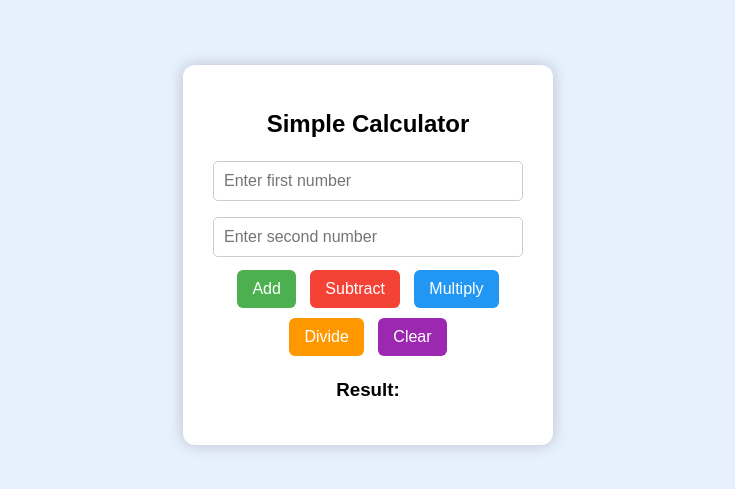
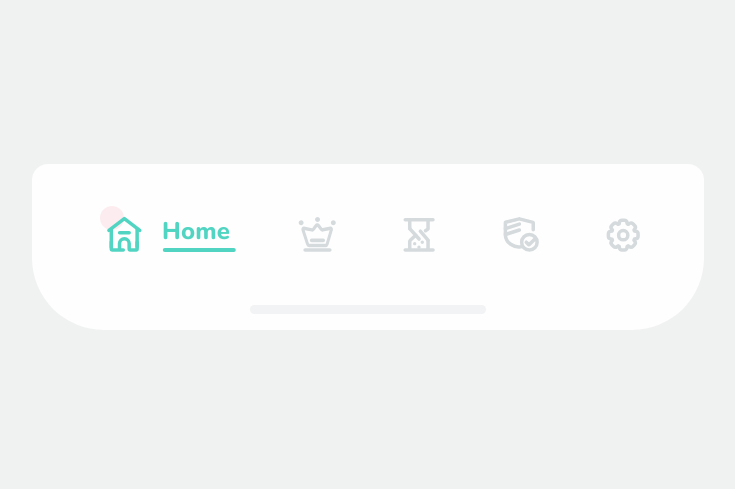
Before and after one commit to shivamdwivedi2408/my-first-responsive-project, a plain HTML site: page index.html in a window 1280 px wide. Shown: the part 153-642 px from the top of the page, without its empty margins (272-1007 px from the left). Drawn offline with nearby package versions, Linux system fonts and the light colour scheme.

Commit message:
Add files via upload

```diff
--- a/index.html
+++ b/index.html
@@ -1,113 +1,129 @@
 <!DOCTYPE html>
 <html lang="en">
 <head>
-  <meta charset="UTF-8">
-  <title>User Defined Calculator</title>
-  <style>
-    body {
-      font-family: Arial;
-      background: #e7f0fd;
-      display: flex;
-      justify-content: center;
-      align-items: center;
-      height: 100vh;
-    }
-    .calc-box {
-      background: #fff;
-      padding: 25px;
-      border-radius: 12px;
-      box-shadow: 0 0 15px rgba(0,0,0,0.2);
-      width: 320px;
-      text-align: center;
-    }
-    input {
-      width: 90%;
-      padding: 10px;
-      margin: 8px 0;
-      font-size: 16px;
-      border-radius: 5px;
-      border: 1px solid #ccc;
-    }
-    button {
-      padding: 10px 15px;
-      margin: 5px;
-      font-size: 16px;
-      border: none;
-      border-radius: 6px;
-      cursor: pointer;
-    }
-    .add { background: #4caf50; color: white; }
-    .sub { background: #f44336; color: white; }
-    .mul { background: #2196f3; color: white; }
-    .div { background: #ff9800; color: white; }
-    .clear { background: #9c27b0; color: white; }
-    h2 { margin-bottom: 15px; }
-  </style>
+    <meta charset="UTF-8">
+    <meta name="viewport" content="width=device-width, initial-scale=1.0">
+    <title>Document</title>
+    <link rel="stylesheet" href="styles.css">
 </head>
 <body>
-  <div class="calc-box">
-    <h2>Simple Calculator</h2>
-    <input type="number" id="num1" placeholder="Enter first number"><br>
-    <input type="number" id="num2" placeholder="Enter second number"><br>
+    <menu class="menu">
 
-    <!-- Operation Buttons -->
-    <div>
-      <button class="add" onclick="performOperation('add')">Add</button>
-      <button class="sub" onclick="performOperation('sub')">Subtract</button>
-      <button class="mul" onclick="performOperation('mul')">Multiply</button>
-      <button class="div" onclick="performOperation('div')">Divide</button>
-      <button class="clear" onclick="clearFields()">Clear</button>
-    </div>
+        <button class="menu__item active">
+            <div class="menu__icon" >
 
-    <h3 id="result">Result: </h3>
-  </div>
+                <svg class="icon" xmlns="http://www.w3.org/2000/svg" viewBox="0 0 179.1 145" >
 
-  <script>
-    // ----- User defined functions -----
-    function add(a, b) {
-      return a + b;
-    }
+                    <g id="home-anm">
+                        <path stroke-linejoin="round"  stroke-linecap="round" d="M70.5,80.1h40.7"/>
+                        <path d="M35,64v80"/>
+                        <path d="M145.1,143V63"/>
+                        <path stroke-linecap="round" stroke-linejoin="round" d="M24.9,70l65.7-50.7L156.3,70"/>
+                    </g>
 
-    function subtract(a, b) {
-      return a - b;
-    }
+                    <path stroke-linejoin="round" d="M145.1,117.6v33.1c0,1.5-1.2,2.8-2.8,2.8h-28.4c-1.5,0-2.8-1.2-2.8-2.8V126c0-11.3-9.2-20.5-20.5-20.5l0,0
+                    c-11.3,0-20.5,9.2-20.5,20.5v27.5h16H37.8c-1.5,0-2.8-1.2-2.8-2.8v-34.2"/>
 
-    function multiply(a, b) {
-      return a * b;
-    }
+                </svg>
 
-    function divide(a, b) {
-      if (b === 0) return "Error! Division by zero.";
-      return a / b;
-    }
+            </div>
+            <strong class="menu__text active">home</strong>
+        </button>
 
-    // Main operation function
-    function performOperation(type) {
-      let n1 = parseFloat(document.getElementById("num1").value);
-      let n2 = parseFloat(document.getElementById("num2").value);
-      let result;
+        <button class="menu__item">
+            <div class="menu__icon" >
 
-      if (isNaN(n1) || isNaN(n2)) {
-        document.getElementById("result").innerText = "Please enter valid numbers!";
-        return;
-      }
+                <svg class="icon" xmlns="http://www.w3.org/2000/svg" viewBox="0 0 179.1 145">
 
-      // Call respective user-defined function
-      if (type === 'add') result = add(n1, n2);
-      else if (type === 'sub') result = subtract(n1, n2);
-      else if (type === 'mul') result = multiply(n1, n2);
-      else if (type === 'div') result = divide(n1, n2);
-      else result = "Invalid operation";
+                    <g id="strategy-anm" >
+                        <path d="M84.1,50.4L72,64.7c-2,2.4-5.2,3.5-8.3,3l-40.1-6.8c-3.2-0.6-5.8,2.4-4.8,5.5L42,127.9c1.2,3.6,4.6,6.1,8.4,6.1
+                        h81.6c3.9,0,7.3-2.6,8.5-6.3l21.5-61.4c0.9-3-1.7-6-4.9-5.4l-38.3,6.7c-3,0.6-6.2-0.5-8.2-2.8L97.4,50.2
+                        C93.8,46.3,87.6,46.3,84.1,50.4z"/>
+                    </g>
+                    <path stroke-linecap="round" d="M38.8,153.5h105.5"/>
+                    <path stroke-linecap="round" d="M66.8,112.5h49.5"/>
+                    <path id="strategy-cir1" stroke-width="0" fill="currentColor" d="M32.4,37.5c0,5.8-4.7,10.5-10.5,10.5s-10.5-4.7-10.5-10.5S16.1,27,21.9,27S32.4,31.7,32.4,37.5z"/>
+                    <path id="strategy-cir2" stroke-width="0" fill="currentColor" d="M102.3,23.5c0,5.8-4.7,10.5-10.5,10.5s-10.5-4.7-10.5-10.5S86,13,91.8,13S102.3,17.7,102.3,23.5z"/>
+                    <path id="strategy-cir3" stroke-width="0" fill="currentColor" d="M169.6,37.5c0,5.8-4.7,10.5-10.5,10.5s-10.5-4.7-10.5-10.5S153.3,27,159.1,27S169.6,31.7,169.6,37.5z"/>
 
-      document.getElementById("result").innerText = "Result: " + result;
-    }
+                </svg>
 
-    // Clear all input fields and result
-    function clearFields() {
-      document.getElementById("num1").value = "";
-      document.getElementById("num2").value = "";
-      document.getElementById("result").innerText = "Result:";
-    }
-  </script>
+            </div>
+            <strong class="menu__text">strategy</strong>
+        </button>
+
+        <button class="menu__item">
+            <div class="menu__icon" >
+
+                <svg class="icon"  xmlns="http://www.w3.org/2000/svg" viewBox="0 0 179.1 145" >
+
+                    <g id="period-cir">
+                        <path fill="currentColor" stroke-width="0" d="M96.5,141.7c0,3.9-3.1,7-7,7s-7-3.1-7-7s3.1-7,7-7C93.4,134.6,96.5,137.8,96.5,141.7z"/>
+                        <path fill="currentColor" stroke-width="0" d="M78.2,126.7c0,3.9-3.1,7-7,7s-7-3.1-7-7c0-3.9,3.1-7,7-7S78.2,122.8,78.2,126.7z"/>
+                        <path fill="currentColor" stroke-width="0" d="M110.6,120.5c0,3.9-3.1,7-7,7s-7-3.1-7-7s3.1-7,7-7S110.6,116.6,110.6,120.5z"/>
+
+                    </g>
+                    <g id="period-anm">
+                        <path stroke-linecap="round" d="M30.8,24.7h118.3 M117.3,71.2l9.7-6.7c0.7-0.4,1.1-1.1,1.1-1.9V24.7H50v37.8"/>
+                        <path stroke-linecap="round" d="M149.4,153.3H30.6 M75.5,90.7l-23.1,21.2c-1.6,1.4-2.4,3.4-2.4,5.6v35.9h78.1V113"/>
+                        <g id="period-line">
+                            <path stroke-linecap="round" d="M50,62.5l40,44.2"/>
+                            <path stroke-linecap="round" d="M128.1,111.7L95.2,73.4"/>
+                        </g>
+                    </g>
+
+                </svg>
+
+            </div>
+            <strong class="menu__text">period</strong>
+        </button>
+
+        <button class="menu__item">
+            <div class="menu__icon" >
+
+                <svg class="icon" xmlns="http://www.w3.org/2000/svg" viewBox="0 0 179.1 145" >
+
+                    <path stroke-linecap="round" d="M94,139c-4.8,1.3-8.8,1.7-11.4,1.8c0,0-18.3,1.1-36.9-11.6c-1.9-1.3-4.7-3.2-7.8-6.2c-1.7-1.6-2.9-2.9-3.4-3.6
+                    c0,0-3.6-4.2-6.1-8.6c-4.6-8.4-5.4-18.9-5.5-21l0,0V75.5v-39c0-0.7,0.5-1.3,1.2-1.5l58-14.2c0.2-0.1,0.5-0.1,0.7,0l57.9,14.7
+                    c0.7,0.2,1.1,0.8,1.1,1.5v29.7"/>
+                    <path id="security-cir" stroke-linecap="round" d="M158.3,120.7c0,18.3-14.8,33.1-33.1,33.1s-33-14.8-33-33.1s14.8-33.1,33.1-33.1S158.3,102.4,158.3,120.7z"/>
+                    <g id="security-strok">
+                        <path stroke-linecap="round" d="M151.1,104.5l-25,25c-1.3,1.3-3.5,1.3-4.9,0l-9.1-9.1"/>
+                        <path stroke-linecap="round" d="M82.6,43L23.1,62.3"/>
+                        <path stroke-linecap="round" d="M82.6,68.4L23.1,87.6"/>
+                    </g>
+
+                </svg>
+
+            </div>
+            <strong class="menu__text">security</strong>
+        </button>
+
+        <button class="menu__item">
+            <div class="menu__icon" >
+
+                <svg class="icon" xmlns="http://www.w3.org/2000/svg" viewBox="0 0 179.1 145" >
+
+                    <circle cx="90.5" cy="90.2" r="19.7"/>
+                    <g id="settings-anm" >
+                        <path stroke-linejoin="round" d="M144.7,73.8l-6.2-1c-0.6-1.5-1.2-3-1.9-4.5l3.6-5.1c3.2-4.4,2.7-10.5-1.2-14.3l-7.4-7.4
+                        c-2.1-2.1-4.9-3.3-7.8-3.3c-2.3,0-4.5,0.7-6.4,2.1l-5.1,3.6c-1.6-0.7-3.2-1.4-4.8-2l-1-6.1c-0.9-5.4-5.5-9.3-10.9-9.3H85.1
+                        c-5.4,0-10,3.9-10.9,9.2L73.1,42c-1.5,0.6-3,1.2-4.5,1.9l-5-3.6c-1.9-1.4-4.1-2.1-6.5-2.1c-3,0-5.8,1.2-7.8,3.3l-7.4,7.4
+                        c-3.8,3.8-4.3,9.8-1.2,14.3l3.7,5.2c-0.7,1.5-1.3,3-1.8,4.5l-6.1,1c-5.4,0.9-9.3,5.5-9.3,10.9v10.5c0,5.4,3.9,10,9.2,10.9l6.3,1.1
+                        c0.6,1.5,1.2,3,1.9,4.5l-3.6,5c-3.2,4.4-2.7,10.5,1.2,14.3l7.4,7.4c2.1,2.1,4.9,3.3,7.8,3.3c2.3,0,4.5-0.7,6.4-2.1L69,136
+                        c1.4,0.6,2.8,1.2,4.2,1.7l1,6.2c0.9,5.4,5.5,9.3,10.9,9.3h10.5c5.4,0,10-3.9,10.9-9.2l1-6.2c1.5-0.6,3-1.2,4.5-1.9l5.1,3.6
+                        c1.9,1.4,4.1,2.1,6.5,2.1c3,0,5.7-1.2,7.8-3.3l7.4-7.4c3.8-3.8,4.3-9.8,1.2-14.3l-3.6-5.1c0.7-1.5,1.3-3,1.9-4.5l6.2-1
+                        c5.4-0.9,9.3-5.5,9.3-10.9V84.8C153.9,79.3,150.1,74.7,144.7,73.8z"/>
+                    </g>
+
+                </svg>
+
+            </div>
+            <strong class="menu__text">settings</strong>
+        </button>
+
+    </menu>
+
+    <script src="script.js"></script>
 </body>
 </html>
--- /dev/null
+++ b/script.js
@@ -0,0 +1,49 @@
+
+const buttons = document.querySelectorAll(".menu__item");
+let activeButton = document.querySelector(".menu__item.active");
+
+buttons.forEach(item => {
+
+    const text = item.querySelector(".menu__text");
+    setLineWidth(text, item);
+
+    window.addEventListener("resize", () => {
+        setLineWidth(text, item);
+    })
+
+    item.addEventListener("click", function() {
+        if (this.classList.contains("active")) return;
+
+        this.classList.add("active");
+
+        if (activeButton) {
+            activeButton.classList.remove("active");
+            activeButton.querySelector(".menu__text").classList.remove("active");
+        }
+
+        handleTransition(this, text);
+        activeButton = this;
+
+    });
+
+
+});
+
+
+function setLineWidth(text, item) {
+    const lineWidth = text.offsetWidth + "px";
+    item.style.setProperty("--lineWidth", lineWidth);
+}
+
+function handleTransition(item, text) {
+
+    item.addEventListener("transitionend", (e) => {
+
+        if (e.propertyName != "flex-grow" ||
+        !item.classList.contains("active")) return;
+
+        text.classList.add("active");
+
+    });
+
+}
--- /dev/null
+++ b/styles.css
@@ -0,0 +1,460 @@
+@import url('https://fonts.googleapis.com/css2?family=Nunito:wght@800&display=swap');
+
+html {
+
+    box-sizing: border-box ;
+    --duration: .45s ;
+    --cubic: cubic-bezier(0.4, 0, 0.2, 1) ;
+    --color-1: #d5dadd ;
+    --color-2: #51d5c2 ;
+
+}
+
+html *,
+html *::before,
+html *::after {
+
+    box-sizing: inherit ;
+
+}
+
+body {
+
+    margin: 0 ;
+    height: 100vh ;
+    display: flex ;
+    overflow: hidden ;
+    align-items: center ;
+    justify-content: center ;
+    background-color: #f0f1f1 ;
+    font-family: 'Nunito', sans-serif ;
+
+}
+
+.menu {
+
+    margin: 0 ;
+    width: 42em ;
+    display: flex ;
+    height: 10.4em ;
+    user-select: none ;
+    position: relative ;
+    align-items: center ;
+    padding: 0 1.9em 2.5em ;
+    justify-content: center ;
+    background-color: #fefefe ;
+    border-radius: 1em 1em 4.5em 4.5em ;
+    -webkit-tap-highlight-color: transparent ;
+
+}
+
+@media (max-width: 42.625em) {
+
+  .menu {
+
+    font-size: .55em ;
+
+  }
+
+}
+
+.menu::after {
+
+    height: 5% ;
+    width: 35% ;
+    bottom: 10% ;
+    content: " " ;
+    position: absolute ;
+    border-radius: 1em ;
+    background-color: #f2f3f4 ;
+
+
+}
+
+.menu__item {
+
+    all: unset ;
+    flex-grow: 1 ;
+    display: flex ;
+    cursor: pointer ;
+    overflow: hidden ;
+    padding-top: 0.5em ;
+    position: relative ;
+    align-items: center ;
+    color: var(--color-1) ;
+    justify-content: center ;
+    transition: flex-grow var(--duration) var(--cubic) ;
+
+}
+
+.menu__icon {
+
+    font-size: 1.05em ;
+    stroke: currentColor ;
+    transition: transform var(--duration) var(--cubic) ;
+
+}
+
+.menu__item::before {
+
+    top: 9% ;
+    left: 18.4% ;
+    width: 1.5em ;
+    height: 1.5em ;
+    content: " ";
+    position: absolute ;
+    border-radius: 50% ;
+    transform: scale(0) ;
+    transform-origin: center ;
+    background-color: #fdecef ;
+    transition: transform var(--duration) var(--cubic) ;
+
+}
+
+.menu__item::after {
+
+    left: 0;
+    bottom: 0 ;
+    content: " " ;
+    height: 0.25em ;
+    position: absolute ;
+    border-radius: 2em ;
+    transform-origin: left center ;
+    background-color: currentColor ;
+    width: calc( var(--lineWidth) + 5px ) ;
+    transform: translate3d(3em , 0, 0) scaleX(0) ;
+    transition: transform calc( var(--duration) + .2s) var(--cubic) ;
+
+}
+
+
+.menu__text {
+
+    left: 4.15em ;
+    font-size: 1.5em ;
+    position: absolute ;
+    text-transform: capitalize ;
+    letter-spacing: .01em ;
+    transform: translate3d(0, 109%, 0) ;
+    transition: transform calc( var(--duration) / 3.7 ) ;
+
+}
+
+.menu__item.active {
+
+    flex-grow: 2.7 ;
+    color: var(--color-2) ;
+
+}
+
+.menu__item.active .menu__icon {
+
+    transform: translate3d(-95% , 0, 0) ;
+
+
+}
+
+.menu__item.active::before {
+
+    transform: scale(1) ;
+
+}
+
+.menu__item.active::after {
+
+    transform: translate3d(6.3em , 0, 0) scaleX(1) ;
+    transition: transform var(--duration) var(--cubic) ;
+
+}
+
+.menu__text.active {
+
+    transform: translate3d(0 , 0, 0) ;
+    transition: transform calc(var(--duration) / 1.5) ;
+}
+
+.icon {
+
+    --duration-icon: 1s ;
+
+    fill: none ;
+    width: 2.5em ;
+    height: 2.5em ;
+    display: block ;
+    stroke-width: 15 ;
+    stroke-miterlimit: 10 ;
+
+}
+
+
+.active #home-anm {
+
+    animation: home var(--duration-icon) ;
+}
+
+@keyframes home {
+
+    25% {
+
+        transform: translate3d(0, -.8em , 0) ;
+
+    }
+
+    50% {
+
+        transform: translate3d(0, .5em , 0) ;
+
+    }
+
+
+}
+
+#strategy-anm {
+
+    transform: scaleX(.85) ;
+    transform-origin: center ;
+
+}
+
+.active #strategy-anm {
+
+    animation: strategy var(--duration-icon) ;
+
+}
+
+@keyframes strategy {
+
+    50% {
+
+        transform: scaleX(1) ;
+
+    }
+
+    100%{
+
+        transform: scaleX(.85) ;
+
+    }
+
+}
+
+.active #strategy-cir1 {
+
+    animation: strategy-cir1 var(--duration-icon);
+}
+
+.active #strategy-cir2 {
+
+    animation: strategy-cir2 var(--duration-icon) .1s;
+}
+
+.active #strategy-cir3 {
+
+    animation: strategy-cir3 var(--duration-icon) .2s;
+}
+
+@keyframes strategy-cir1 {
+
+    50% {
+
+        transform: translate3d(-.7em,-0.7em,0);
+
+    }
+
+    100%{
+
+        transform: translate3d(0,0,0);
+
+
+    }
+
+}
+
+@keyframes strategy-cir2 {
+
+    35% {
+
+        transform: translate3d(0,-0.7em,0);
+
+    }
+
+    100%{
+
+        transform: translate3d(0,0,0);
+
+
+    }
+
+}
+
+@keyframes strategy-cir3 {
+
+    35% {
+
+        transform: translate3d(.7em,-0.7em,0);
+
+    }
+
+    100%{
+
+        transform: translate3d(0,0,0);
+
+
+    }
+
+}
+
+
+.active #period-anm {
+
+    transform-origin: center 100% ;
+    animation: period var(--duration-icon) ;
+
+}
+
+.active #period-cir {
+
+    transform-origin: center ;
+    animation: period-cir var(--duration-icon) ;
+
+}
+
+.active #period-line {
+
+    stroke-dasharray: 66 ;
+    animation: period-line calc( var(--duration-icon) / 2.5 ) reverse ;
+
+}
+
+
+@keyframes period {
+
+    35% {
+
+        transform: scaleY(.85) ;
+
+    }
+
+    60% , 70% {
+
+        transform: scaleY(1.2) ;
+
+    }
+
+    100% {
+
+        transform: scaleY(1) ;
+
+    }
+
+}
+
+@keyframes period-cir {
+
+    0%{
+
+       opacity: 0 ;
+
+    }
+
+    35% {
+
+        opacity: 1 ;
+        transform: translate3d(15%, -55%, 0) ;
+
+    }
+
+    60%{
+
+        opacity: 0 ;
+        transform: translate3d(-8%, -50%, 0) ;
+
+    }
+
+}
+
+@keyframes period-line {
+
+
+    100% {
+
+        stroke-dashoffset: 66 ;
+
+    }
+
+}
+
+
+.active #security-cir {
+
+    transform-box: fill-box ;
+    transform-origin: center ;
+    animation: security-cir calc( var(--duration-icon) / 1.5 ) ;
+
+}
+
+@keyframes security-cir {
+
+
+    0% {
+
+        transform: scale(0) ;
+
+    }
+
+    100% {
+
+        transform: scale(1) ;
+
+    }
+
+}
+
+.active #security-strok {
+
+    stroke-dasharray: 96;
+    animation: security-strok calc( var(--duration-icon) / 1.2 ) ;
+
+}
+
+@keyframes security-strok {
+
+
+    0% {
+
+        stroke-dashoffset: 60 ;
+
+    }
+
+    100% {
+
+        stroke-dashoffset: 230 ;
+
+    }
+
+}
+
+.active #settings-anm {
+
+    transform-box: fill-box ;
+    transform-origin: center ;
+    animation: settings-anm calc( var(--duration-icon) / 1.5 ) ;
+
+}
+
+@keyframes settings-anm {
+
+
+    0% {
+
+        transform: rotate(-60deg);
+
+    }
+
+    50% {
+
+        transform: rotate(60deg);
+
+    }
+
+}
```
